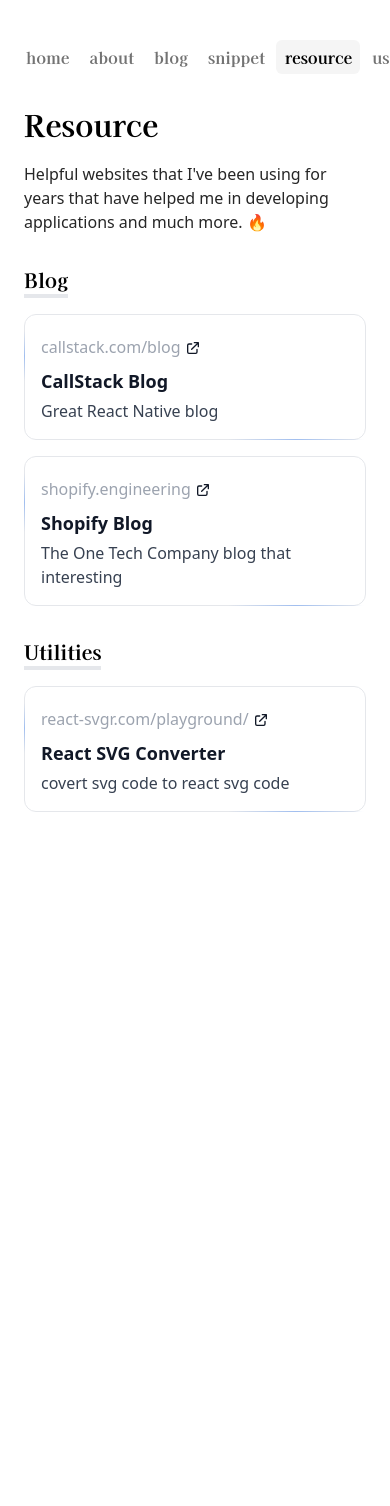
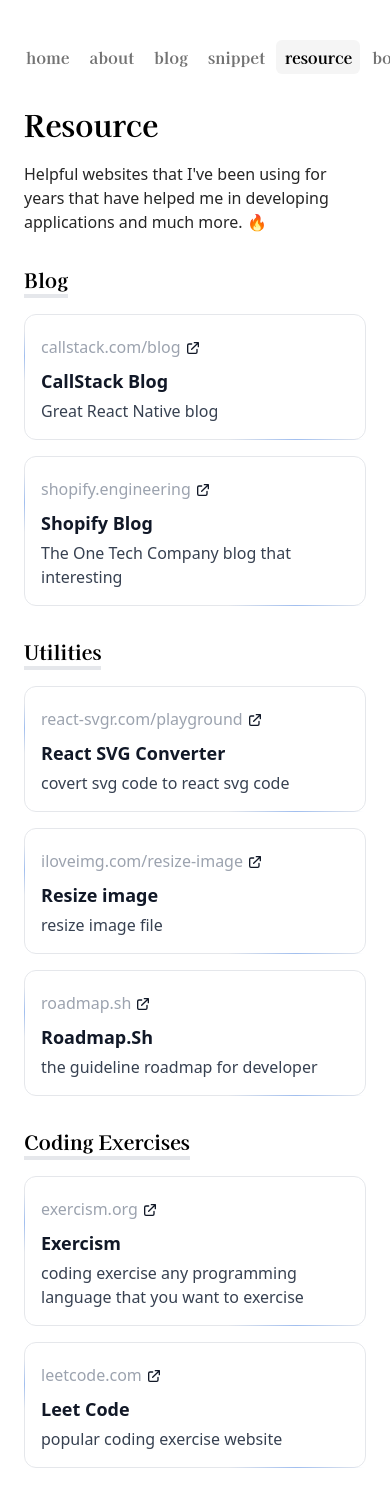
Before and after one commit to kittichanr/kittichanr.io, a Next.js app: page /resource in a window 390 px wide. Shown: the top 1506 px of the page. Before the commit the page ends 980 px from the top, so only its background shows below. Built offline with nearby package versions, Linux system fonts and the light colour scheme.

Commit message:
fix: add more resource and change uses to book section

```diff
--- /dev/null
+++ b/app/book/page.tsx
@@ -0,0 +1,17 @@
+export const metadata = {
+	title: 'Book',
+	description: "Here's everything I have been to read",
+}
+
+export default function BookPage() {
+	return (
+		<section>
+			<h1 className="font-bold text-3xl font-serif">Book</h1>
+			<p className="my-5 text-neutral-800 dark:text-neutral-200">
+				📚 This is my list of books that I have read.
+			</p>
+			{/*TODO: Currently book to read Section*/}
+			{/*TODO: the book already read Section */}
+		</section>
+	)
+}
--- a/app/resource/page.tsx
+++ b/app/resource/page.tsx
@@ -1,7 +1,7 @@
 import ResourcesCard from 'components/resourceCard'
 
 export const metadata = {
-	title: 'Resources',
+	title: 'Resource',
 	description: "A collection of source – including everything that I'm learned.",
 }
 
@@ -37,8 +37,37 @@
 				<ResourcesCard
 					title="React SVG Converter"
 					link="https://react-svgr.com/playground/"
-					websiteLink="react-svgr.com/playground/"
+					websiteLink="react-svgr.com/playground"
 					description="covert svg code to react svg code"
+				/>
+				<ResourcesCard
+					title="Resize image"
+					link="https://www.iloveimg.com/resize-image"
+					websiteLink="iloveimg.com/resize-image"
+					description="resize image file"
+				/>
+				<ResourcesCard
+					title="Roadmap.Sh"
+					link="https://roadmap.sh/"
+					websiteLink="roadmap.sh"
+					description="the guideline roadmap for developer"
+				/>
+			</div>
+			<h2 className="w-fit font-bold text-xl font-serif  mt-8 text-black dark:text-white border-b-4 border-black-300">
+				Coding Exercises
+			</h2>
+			<div className="grid gap-4 grid-cols-1 sm:grid-cols-2 my-2 w-full mt-4">
+				<ResourcesCard
+					title="Exercism"
+					link="https://exercism.org/"
+					websiteLink="exercism.org"
+					description="coding exercise any programming language that you want to exercise"
+				/>
+				<ResourcesCard
+					title="Leet Code"
+					link="https://leetcode.com/"
+					websiteLink="leetcode.com"
+					description="popular coding exercise website"
 				/>
 			</div>
 		</section>
--- a/app/uses/page.tsx
+++ /dev/null
@@ -1,14 +0,0 @@
-export const metadata = {
-	title: 'Uses',
-	description: "Here's what tech I'm currently using for coding, videos, and music.",
-}
-
-export default function UsesPage() {
-	return (
-		<div className="flex flex-col items-start justify-center max-w-2xl mx-auto mb-16">
-			<h1 className="mb-4 text-3xl font-bold tracking-tight text-black md:text-5xl dark:text-white">
-				Uses
-			</h1>
-		</div>
-	)
-}
--- a/components/sidebar.tsx
+++ b/components/sidebar.tsx
@@ -36,11 +36,11 @@
 		y: 138,
 		w: '84px',
 	},
-	'/uses': {
-		name: 'uses',
-		x: 332,
+	'/book': {
+		name: 'book',
+		x: 346,
 		y: 172,
-		w: '52px',
+		w: '58px',
 	},
 }
 
```
